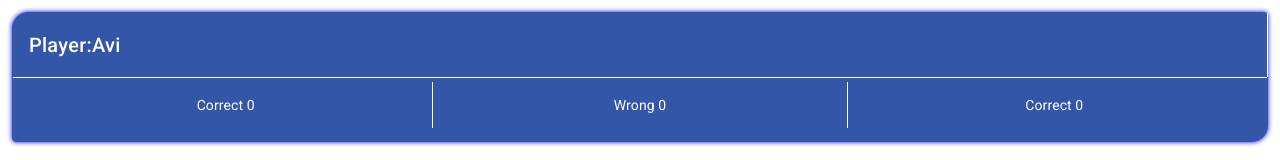
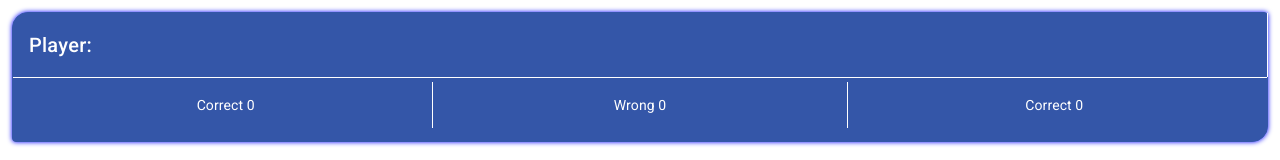
Before and after one commit to aviTwito/quiz-game, a Vue app: page /#/game in a window 1280 px wide. Shown: the top 160 px of the page. Built offline with nearby package versions, Linux system fonts and the light colour scheme; no server answers; what vue-awesome-countdown would draw is missing.

Commit message:
user name fetched from store

```diff
--- a/src/components/Stats.vue
+++ b/src/components/Stats.vue
@@ -2,7 +2,7 @@
   <v-card shaped outlined color="#3456a8" height="130">
     <v-row no-gutters>
       <v-col>
-        <v-card-title class="white--text">Player:Avi</v-card-title>
+        <v-card-title class="white--text">Player:{{ user }}</v-card-title>
       </v-col>
       <v-spacer></v-spacer>
       <v-divider vertical></v-divider>
@@ -22,22 +22,26 @@
 </template>
 
 <script>
-import { mapGetters } from "vuex";
+import { mapGetters } from 'vuex'
 
 export default {
   computed: {
-    ...mapGetters({ correct: "getCorrectCount", wrong: "getWrongCount" }),
+    ...mapGetters({
+      correct: 'getCorrectCount',
+      wrong: 'getWrongCount',
+      user: 'getUserName'
+    }),
     correctAnsers() {
-      return `Correct ${this.correct}`;
+      return `Correct ${this.correct}`
     },
     wrongAnswers() {
-      return `Wrong ${this.wrong}`;
+      return `Wrong ${this.wrong}`
     },
     columnClassed() {
-      return "white--text d-flex justify-center align-center";
-    },
-  },
-};
+      return 'white--text d-flex justify-center align-center'
+    }
+  }
+}
 </script>
 
 <style scoped>
```
